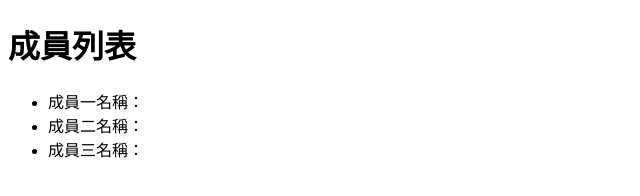
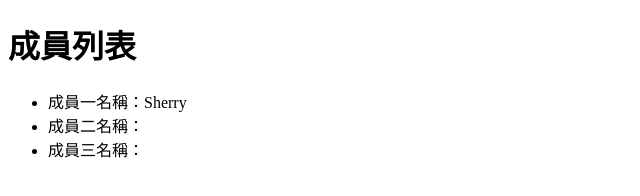
Before and after one commit to sherry9236/sherryTest1230, a plain HTML site: page index.html in a window 1280 px wide. Shown: the full height of the page, 0-640 px from the left. Drawn offline with Linux system fonts and the light colour scheme.

Commit message:
新增成員一名字

```diff
--- a/index.html
+++ b/index.html
@@ -8,7 +8,7 @@
 <body>
     <h1>成員列表</h1>
     <ul>
-        <li>成員一名稱：</li>
+        <li>成員一名稱：Sherry</li>
         <li>成員二名稱：</li>
         <li>成員三名稱：</li>
     </ul>
```
